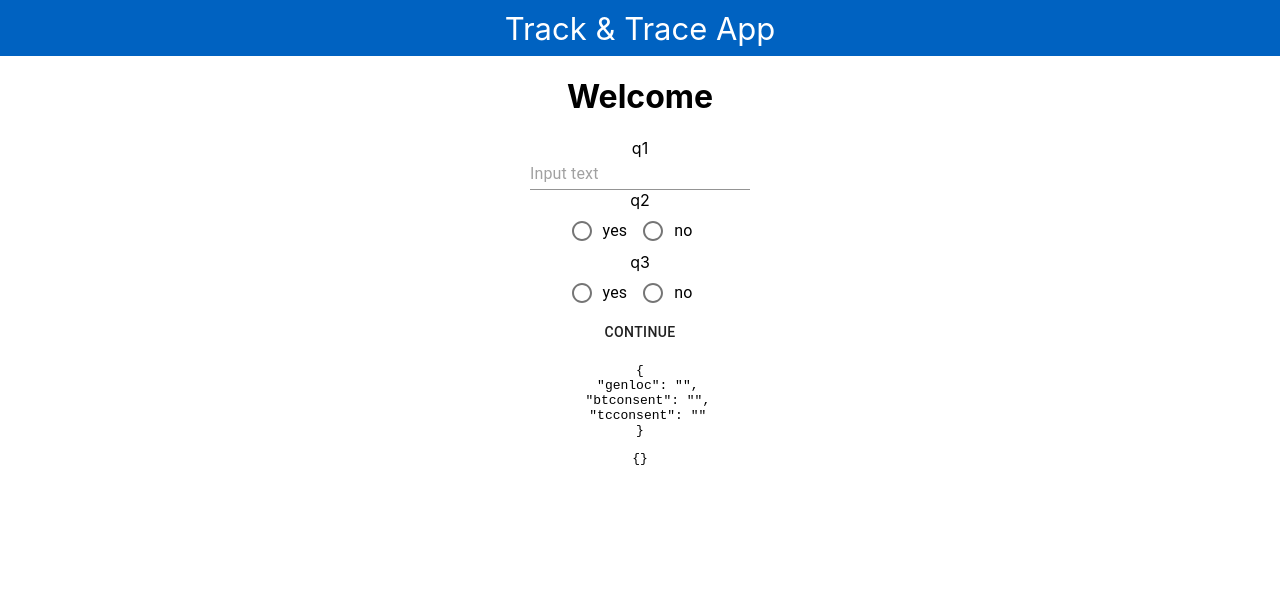
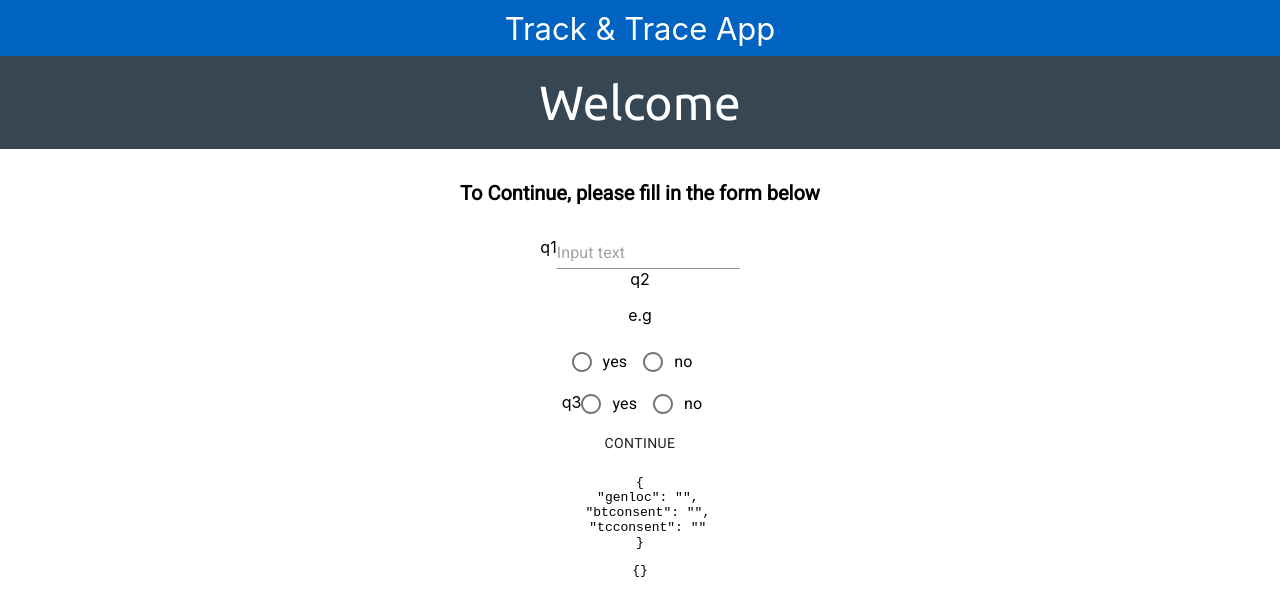
Before and after one commit to mysteryt0ur/SD3Coursework, a React (Create React App) app in the folder track-and-trace/: page / in a window 1280 px wide. Shown: the top 616 px of the page. Built offline with nearby package versions, Linux system fonts and the light colour scheme.

Commit message:
End of day commit

```diff
--- a/track-and-trace/public/index.html
+++ b/track-and-trace/public/index.html
@@ -9,7 +9,10 @@
       name="description"
       content="Web site created using create-react-app"
     />
-    <link rel="apple-touch-icon" href="%PUBLIC_URL%/logo192.png" />
+    <link rel="preconnect" href="https://fonts.gstatic.com">
+    <link href="https://fonts.googleapis.com/css2?family=Open+Sans:ital,wght@0,300;0,400;1,300&family=Raleway:wght@400;700&display=swap" rel="stylesheet">
+    <link href="https://fonts.googleapis.com/css2?family=Ubuntu:wght@300;400;500;700&display=swap" rel="stylesheet">
+    <link href="https://fonts.googleapis.com/css2?family=Roboto:wght@300;400&display=swap" rel="stylesheet">
     <!--
       manifest.json provides metadata used when your web app is installed on a
       user's mobile device or desktop. See https://developers.google.com/web/fundamentals/web-app-manifest/
--- a/track-and-trace/src/components/testForm/styles.css
+++ b/track-and-trace/src/components/testForm/styles.css
@@ -1,3 +1,6 @@
-button {
-background-color: green;
+.form-text {
+    margin: 4vh 5vh;
+    font-family: 'Roboto', sans-serif;
+    font-weight: bold;
+    font-size: 2.5vh;
 }
--- a/track-and-trace/src/components/testForm/testForm.js
+++ b/track-and-trace/src/components/testForm/testForm.js
@@ -46,6 +46,9 @@ class testForm extends Component {
     render() {
         return (
             <div>
+                <div className='form-header'>
+                    <div className='form-text'>To Continue, please fill in the form below</div>
+                </div>
                 <Formik
                 initialValues={{
                     genloc: '',
@@ -63,26 +66,32 @@ class testForm extends Component {
                 >
                     {({ values, errors, isSubmitting }) => (
                         <Form>
-                            <div> q1</div>
+                            <div>
+                            <label className= 'question'>q1</label>
                             <MyTextField
                             placeholder='Input text'
                             name='genloc'
                             type='input'
                             as={TextField}
                             />
+                            </div>
 
-                            <div> q2</div>
+                            <div>
+                            <label className= 'question'>q2</label>
+                            <p className= 'example'>e.g</p>
                             <MyRadio name='btconsent' type='radio' value="yes" label='yes' />
                             <MyRadio name='btconsent' type='radio' value="no" label='no'  />
+                            </div>
 
-                            <div> q3</div>
+                            <div> q3
                             <MyRadio name='tcconsent' type='radio' value="yes" label='yes' />
                             <MyRadio name='tcconsent' type='radio' value="no" label='no' />
-
+                            </div>
 
                             <div>
                                 <Button disabled={isSubmitting} type='submit'>Continue</Button>
                             </div>
+
                             <pre>{JSON.stringify(values, null, 2)}</pre>
                             <pre>{JSON.stringify(errors, null, 2)}</pre>
                         </Form>
--- /dev/null
+++ b/track-and-trace/src/pages/welcome/styles.css
@@ -0,0 +1,9 @@
+.header-text {
+    background-color:  #364652;
+    color:  #FFFFFF;
+    margin: 0;
+    padding: 0.4em;
+    font-family: 'Ubuntu', sans-serif;
+    font-size: 6vh;
+    font-weight: 400;
+}
--- a/track-and-trace/src/pages/welcome/welcome.js
+++ b/track-and-trace/src/pages/welcome/welcome.js
@@ -1,6 +1,6 @@
 import React, { Component } from 'react';
 import TestForm from '../../components/testForm/testForm'
-import './welcome.css';
+import './styles.css';
 
 
 class WelcomePage extends Component {
```
Also changed, not shown: track-and-trace/src/pages/welcome/welcome.css (deleted).
